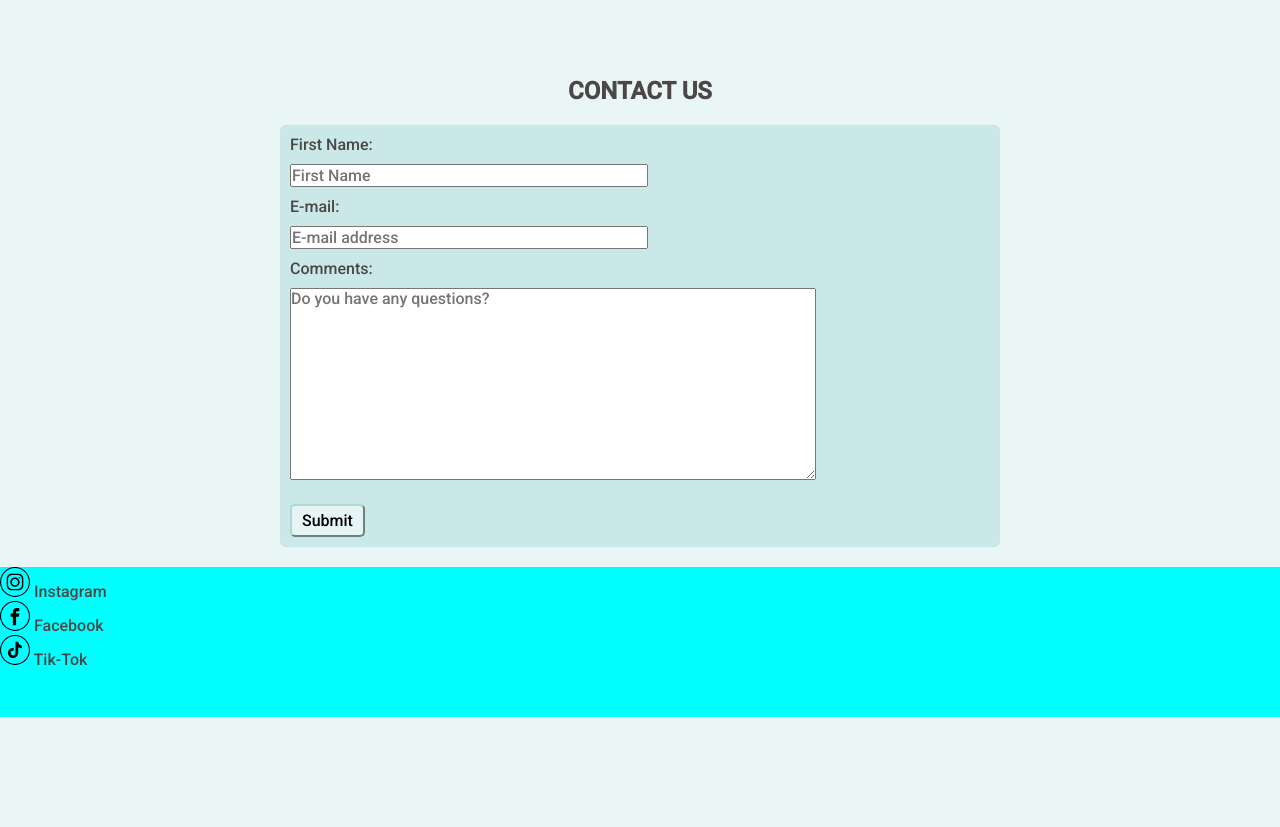
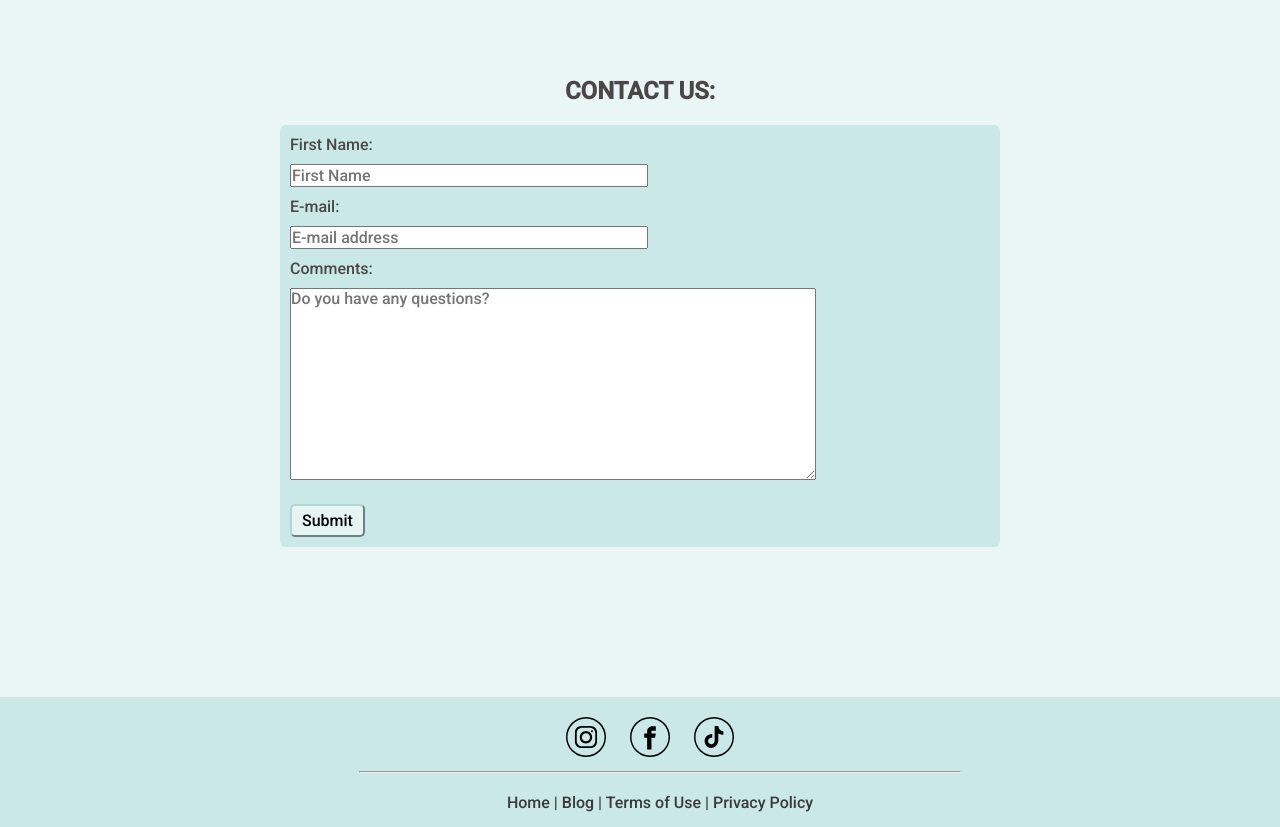
Before and after one commit to Oleganda/HTML-CSS-Day-2, a plain HTML site: page contactUs.html in a window 1280 px wide. Shown: the part 618-1445 px from the top of the page. Before the commit the page ends 1335 px from the top, so only its background shows below. Drawn offline with Linux system fonts and the light colour scheme.

Commit message:
Add footer

```diff
--- a/contactUs.html
+++ b/contactUs.html
@@ -18,7 +18,7 @@
       <a href="contactUs.html">Contact us |</a>
       <a href="blog.html">Blog</a>
     </nav>
-    <h2 class="address">HOW TO FIND US</h2>
+    <h2 class="address">HOW TO FIND US:</h2>
     <div class="container">
       <div class="googlemap">
         <iframe
@@ -34,7 +34,7 @@
         />
       </div>
     </div>
-    <h2 class="contactus">CONTACT US</h2>
+    <h2 class="contactus">CONTACT US:</h2>
     <div>
       <form>
         <label>First Name:</label>
@@ -71,29 +71,31 @@
     </div>
 
     <footer>
-      <ul>
-        <li>
+      <div class="footer-container">
+        <div class="icons">
           <img
+            class="icon-footer"
             src="/photos and videos/instagram-round-line-icon.svg"
             width="30px"
           />
-          Instagram
-        </li>
-        <li>
           <img
+            class="icon-footer"
             src="/photos and videos/facebook-round-line-icon.svg"
             width="30px"
           />
-          Facebook
-        </li>
-        <li>
           <img
+            class="icon-footer"
             src="/photos and videos/tiktok-round-line-icon.svg"
             width="30px"
           />
-          Tik-Tok
-        </li>
-      </ul>
+          <hr />
+        </div>
+
+
+        <div class="footer-contacts"></div>
+          <a href="index.html">Home |</a>  <a href="blog.html">Blog</a> | Terms of Use | Privacy Policy
+        </div>
+      </div>
     </footer>
   </body>
 </html>
--- a/contactus.css
+++ b/contactus.css
@@ -11,7 +11,7 @@ color: rgb(75, 71, 71);
     margin-top: 30px;
         color: rgb(75, 71, 71);
         text-align: center;
-}
+        }
 
 .photo {
     border-radius: 5px;
@@ -20,7 +20,7 @@ color: rgb(75, 71, 71);
 }
 
 .googlemap{
-    margin: 50px;
+    margin: 50px 150px 50px 150px;
 }
 
 .map{
@@ -28,6 +28,8 @@ width: 600px;
 height: 450px;
 border-radius: 5px;
 box-shadow: 5px;
+
+
 }
 
 .contactus{
--- a/general.css
+++ b/general.css
@@ -20,8 +20,29 @@ a {
     text-decoration: none;
     color: rgb(57, 58, 61);
 }
+
+.footer-container {
+    text-align: center;
+}
 footer {
+    margin-top: 150px;
+    padding: 20px;
     width: 100%;
-    height: 150px;
-    background-color: aqua;
+    height: 90px;
+    background-color:rgb(203, 232, 232);
+    color: rgb(57, 58, 61);
 }
+.icon-footer {
+    width: 40px;
+    margin-right: 20px;
+    margin-bottom: 10px;
+
+}
+.footer-contacts{
+    margin-top: 20px;
+}
+hr {
+    width: 600px;
+    margin-left: auto;
+    margin-right: auto;
+}
```
Also changed, not shown: blog.html (+25 -0 lines), index.html (+27 -0 lines).
